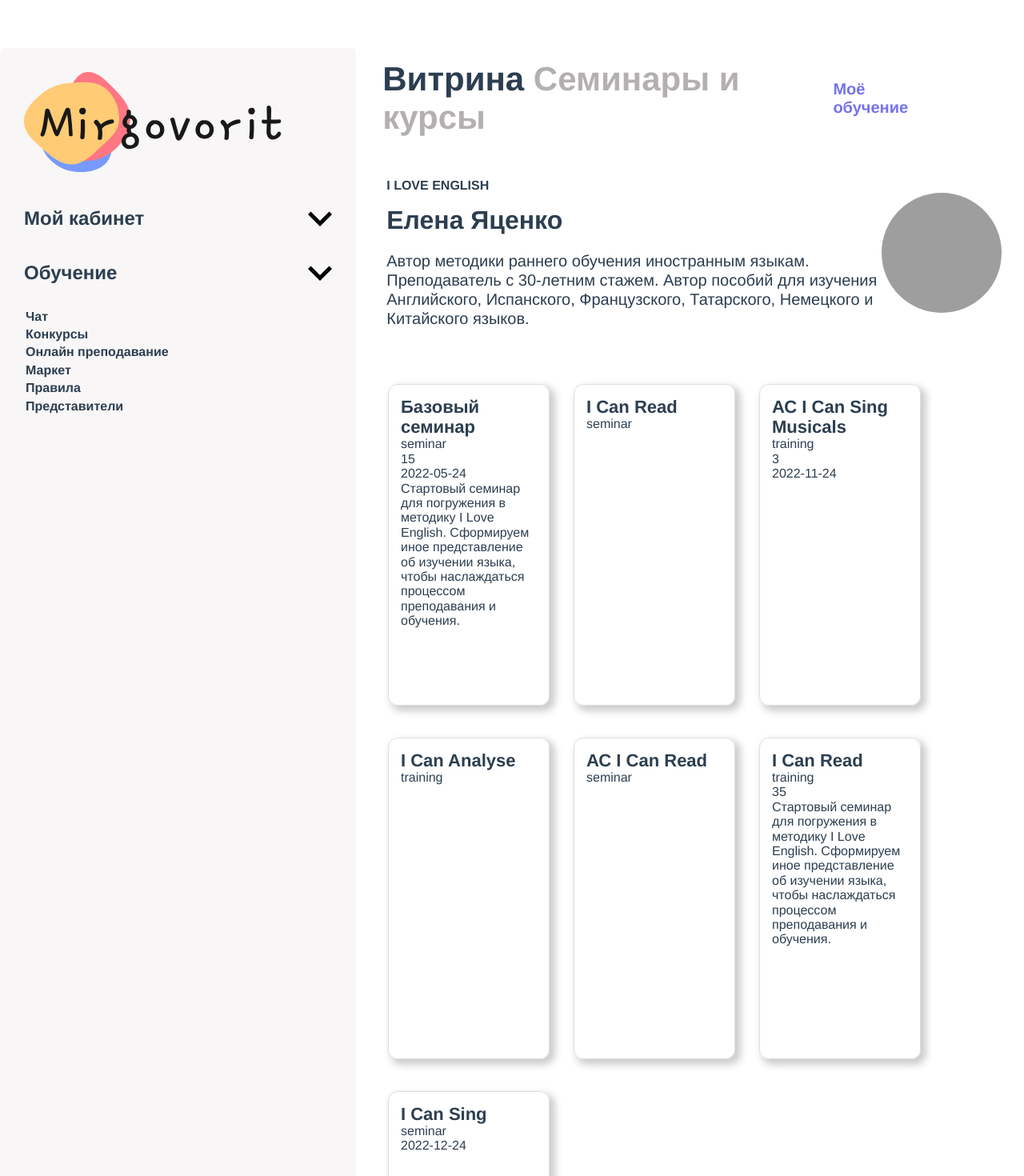
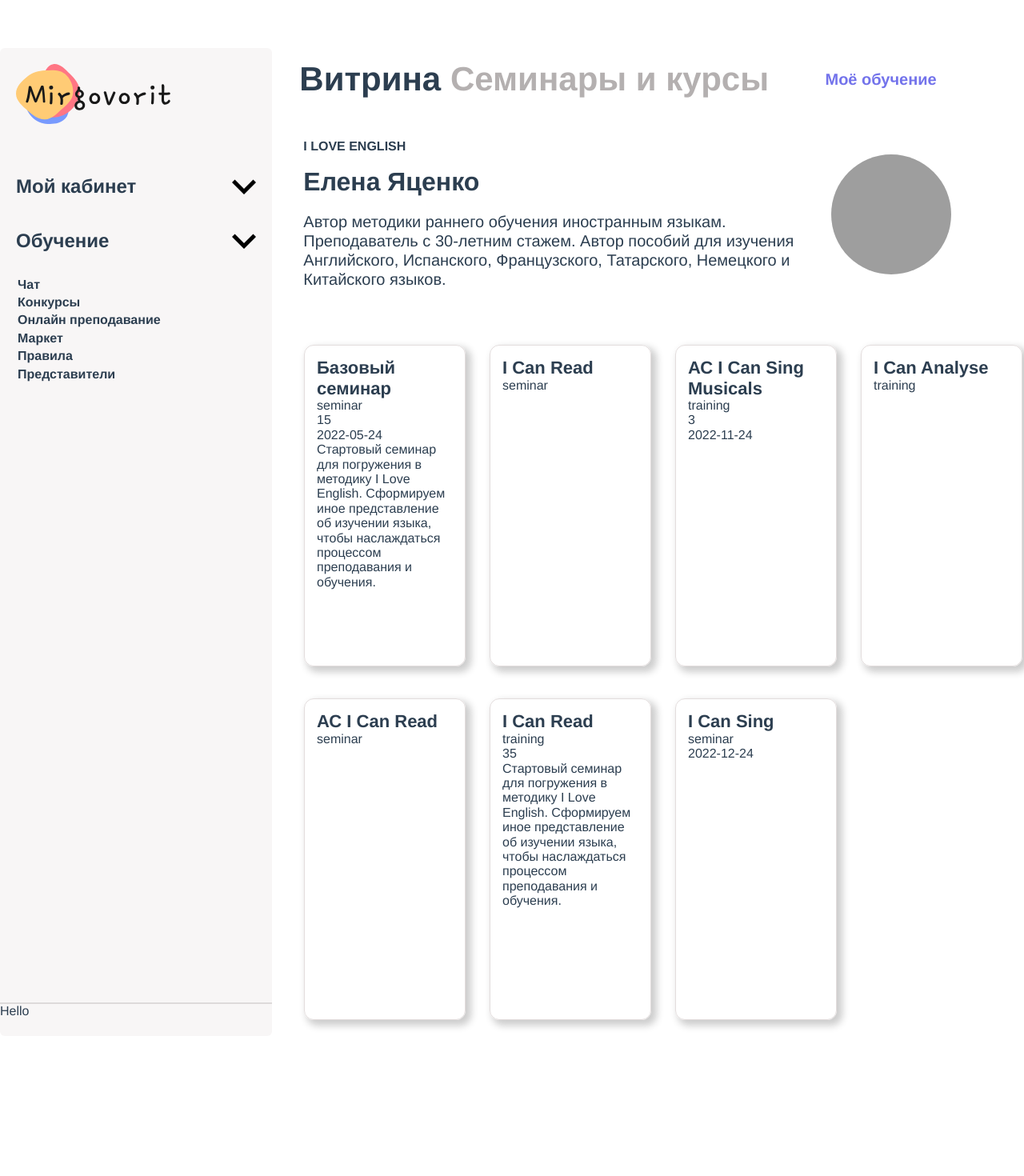
Before and after one commit to Siskinbird/fstravel-test, a Vue app: page / in a window 1280 px wide. Shown: the top 1470 px of the page at 80% size. After the commit the page ends 1295 px from the top, so only its background shows below. Built offline with nearby package versions, Linux system fonts and the light colour scheme; grey boxes are pictures that could not be loaded; the HTML template or start-up script is replaced by a standard one.

Commit message:
add: flex footer

```diff
--- a/src/components/CardOne.vue
+++ b/src/components/CardOne.vue
@@ -46,6 +46,12 @@ export default {
         border: 1px solid rgb(227, 221, 221);
         border-radius: 12px;
         box-shadow: 5px 5px 10px 2px rgba(0,0,0,0.2);
+        cursor: pointer;
+        transition: ease-in-out all .4s;
+        &:hover {
+          margin-top: 10px;
+          box-shadow: 5px 5px 10px 6px rgba(0,0,0,0.2);
+        }
     }
     .card__body {
         padding: 15px;
--- a/src/components/MenuPanel.vue
+++ b/src/components/MenuPanel.vue
@@ -56,6 +56,8 @@ export default {
         }
     }
     .menu__panel {
+        margin-left: 20px;
+        margin-right: 20px;
         .links {
             font-size: 18px;
             opacity: 0;
--- a/src/components/Sidebar.vue
+++ b/src/components/Sidebar.vue
@@ -8,6 +8,7 @@
     <div class="other-links">
       <span v-for="link in otherLinks" :key="link">{{link}}</span>
     </div>
+    <div class="person">Hello</div>
   </div>
 </template>
 
@@ -65,27 +66,40 @@ export default {
 
 <style scoped lang="scss">
     .sidebar {
+      display: flex;
+      flex-direction: column;
+
       max-width: 385px;
       height: auto;
       margin-right: 10px;
       //border: 2px solid black;
       border-radius: 6px;
-      padding: 30px;
+      //padding: 30px;
       background-color: rgb(248, 246, 246);
     }
     .sidebar__logo img{
-      width: 500px;
+      flex: 0 0 auto;
+      margin: 20px;
+      width: 300px;
       height: auto;
       position: relative;
       top:0px;
       left: 0px;
     }
     .other-links {
+      flex: 1 0 auto;
       margin-top: 30px;
       font-weight: 800;
       span {
+        margin-left: 20px;
         padding: 2px;
         display: block;
       }
     }
+    .person {
+      flex: 0 0 auto;
+      border-top: 2px solid rgb(221, 218, 218);
+      max-width: 100%;
+      height: 40px;
+    }
 </style>
```
